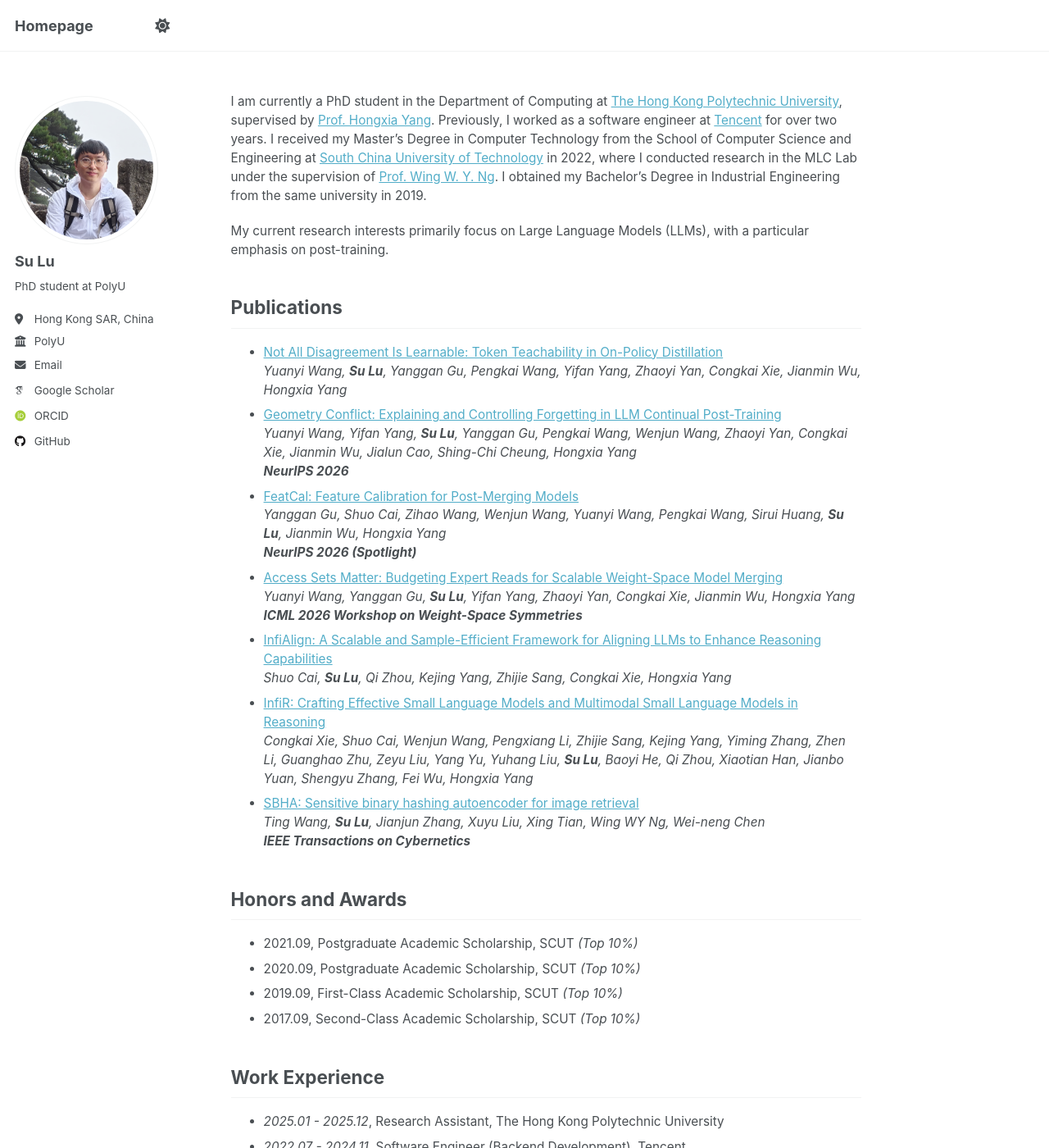
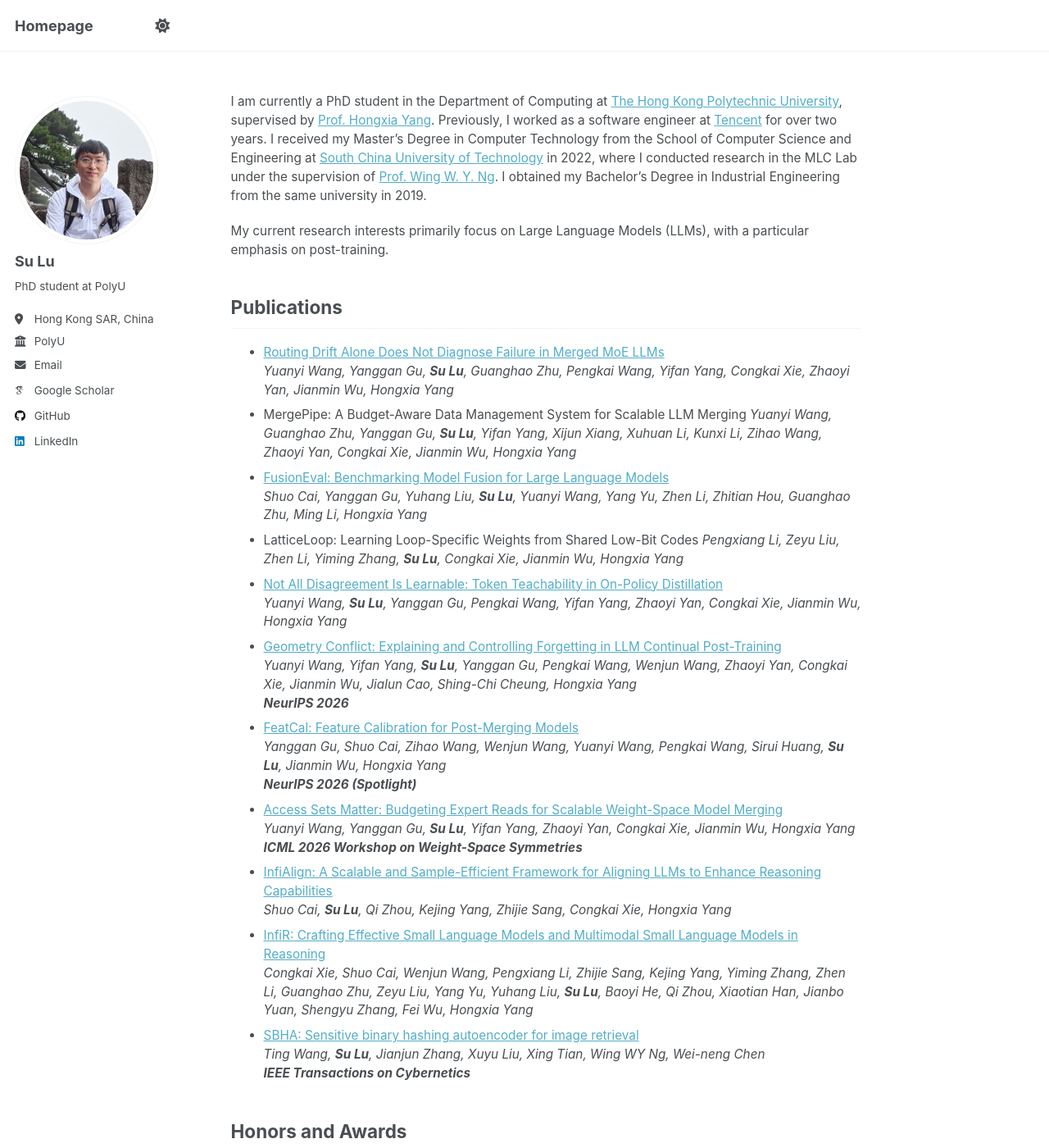
Before and after one commit to luppx/luppx.github.io, a Jekyll site: the page built from _pages/about.md, in a window 1280 px wide and 1400 px high. Shown: the whole window at 82% size. Built offline with Jekyll 4.4.1, drawn with Linux system fonts in a browser that asks for light colours; some web fonts are replaced; a script that is not in the unit is left out; some of the changed text lies outside the part shown.

Commit message:
update publications

```diff
--- a/_config.yml
+++ b/_config.yml
@@ -37,7 +37,7 @@ author:
   googlescholar    : "https://scholar.google.com/citations?user=YttGd_QAAAAJ"
   inspire-hep      : # URL
   impactstory      : # URL
-  orcid            : "https://orcid.org/0009-0006-4064-3942"
+  orcid            :
   semantic         : # URL
   # pubmed           : "https://www.ncbi.nlm.nih.gov/pubmed/?term=john+snow"
   researchgate     : # URL
@@ -62,7 +62,7 @@ author:
   keybase          : # Username
   instagram        : # Username
   lastfm           : # Username
-  linkedin         : # Username
+  linkedin         : cslu
   mastodon         : # URL
   medium           : # URL
   pinterest        : # Username
--- a/_pages/about.md
+++ b/_pages/about.md
@@ -12,6 +12,15 @@ I am currently a PhD student in the Department of Computing at [The Hong Kong Po
 My current research interests primarily focus on Large Language Models (LLMs), with a particular emphasis on post-training.
 
 ## Publications
+
+* [Routing Drift Alone Does Not Diagnose Failure in Merged MoE LLMs](https://arxiv.org/abs/2609.32821)
+*Yuanyi Wang, Yanggan Gu, **Su Lu**, Guanghao Zhu, Pengkai Wang, Yifan Yang, Congkai Xie, Zhaoyi Yan, Jianmin Wu, Hongxia Yang*
+* MergePipe: A Budget-Aware Data Management System for Scalable LLM Merging
+*Yuanyi Wang, Guanghao Zhu, Yanggan Gu, **Su Lu**, Yifan Yang, Xijun Xiang, Xuhuan Li, Kunxi Li, Zihao Wang, Zhaoyi Yan, Congkai Xie, Jianmin Wu, Hongxia Yang*
+* [FusionEval: Benchmarking Model Fusion for Large Language Models](https://arxiv.org/abs/2610.30162)
+*Shuo Cai, Yanggan Gu, Yuhang Liu, **Su Lu**, Yuanyi Wang, Yang Yu, Zhen Li, Zhitian Hou, Guanghao Zhu, Ming Li, Hongxia Yang*
+* LatticeLoop: Learning Loop-Specific Weights from Shared Low-Bit Codes
+*Pengxiang Li, Zeyu Liu, Zhen Li, Yiming Zhang, **Su Lu**, Congkai Xie, Jianmin Wu, Hongxia Yang*
 * [Not All Disagreement Is Learnable: Token Teachability in On-Policy Distillation](https://arxiv.org/abs/2605.26844)
 *Yuanyi Wang, **Su Lu**, Yanggan Gu, Pengkai Wang, Yifan Yang, Zhaoyi Yan, Congkai Xie, Jianmin Wu, Hongxia Yang*
 * [Geometry Conflict: Explaining and Controlling Forgetting in LLM Continual Post-Training](https://arxiv.org/abs/2605.09608)
```
Also changed, not shown: other parts of _pages/about.md (+1 -1 lines).
